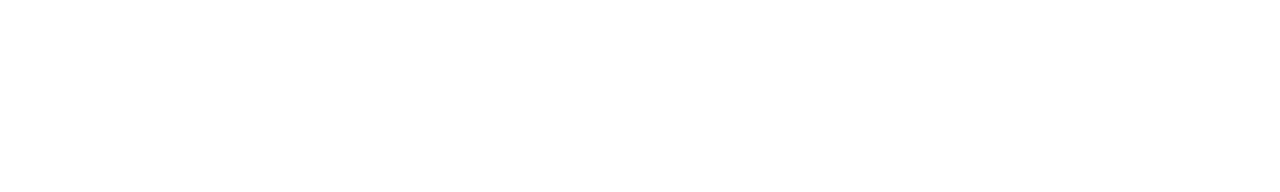
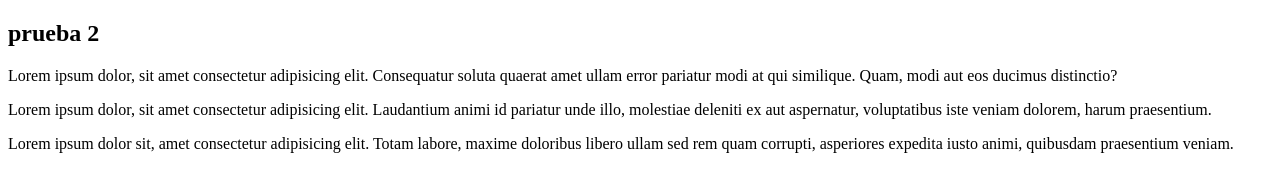
Before and after one commit to Seprellezo/mi_repositorio, a plain HTML site: page index.html in a window 1280 px wide. Drawn offline with Linux system fonts and the light colour scheme.

Commit message:
Se agregaron parrafos

```diff
--- a/index.html
+++ b/index.html
@@ -6,6 +6,10 @@
 	<title>Desafio 14</title>
 </head>
 <body>
+	<h2>prueba 2</h2>
+	<p>Lorem ipsum dolor, sit amet consectetur adipisicing elit. Consequatur soluta quaerat amet ullam error pariatur modi at qui similique. Quam, modi aut eos ducimus distinctio?</p>
+	<p>Lorem ipsum dolor, sit amet consectetur adipisicing elit. Laudantium animi id pariatur unde illo, molestiae deleniti ex aut aspernatur, voluptatibus iste veniam dolorem, harum praesentium.</p>
+	<p>Lorem ipsum dolor sit, amet consectetur adipisicing elit. Totam labore, maxime doloribus libero ullam sed rem quam corrupti, asperiores expedita iusto animi, quibusdam praesentium veniam.</p>
 
 </body>
 </html>
```
